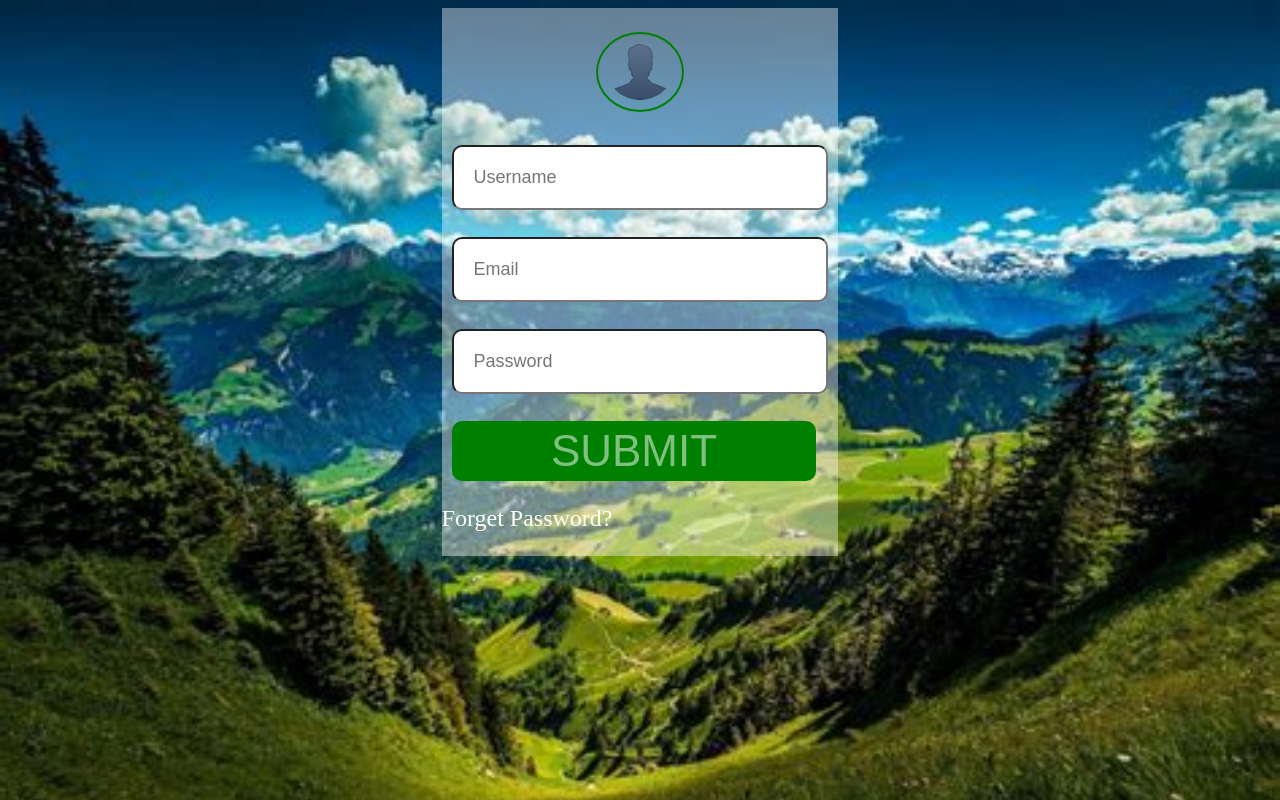
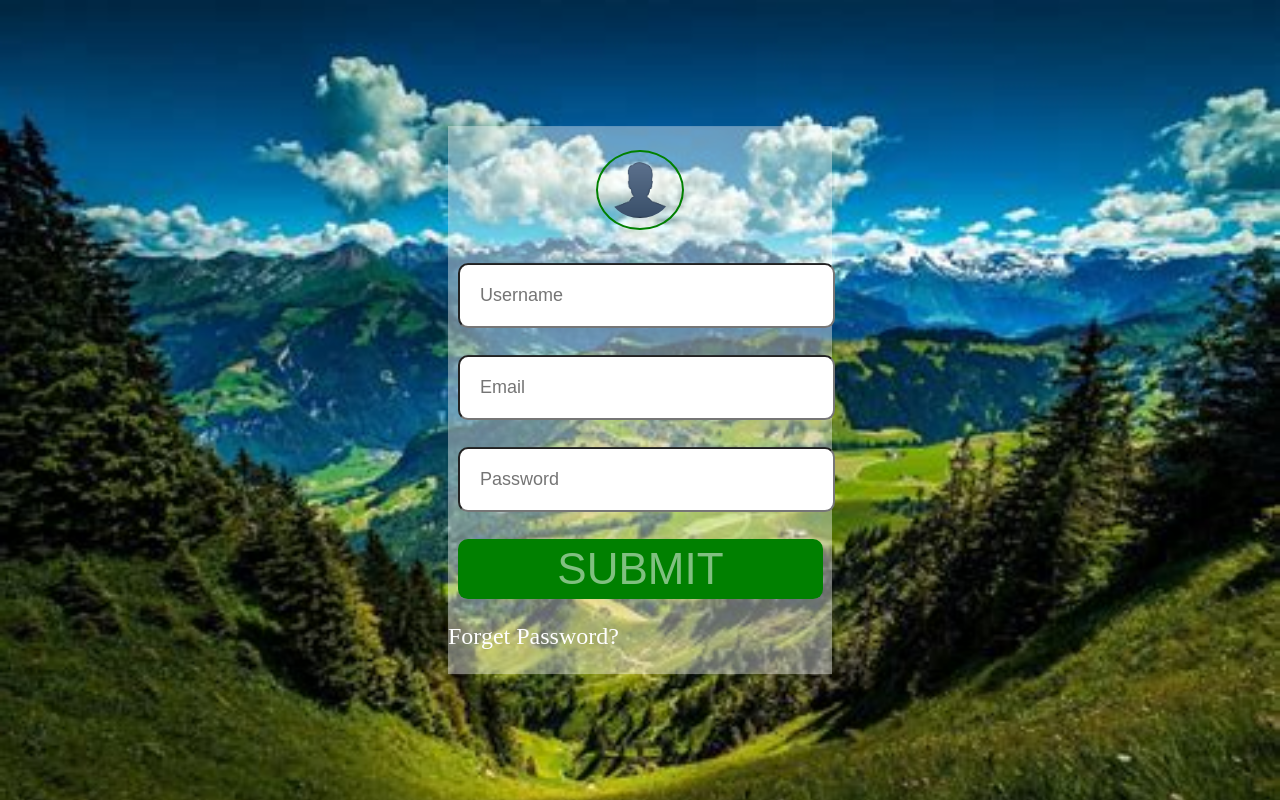
Before and after one commit to Narsingh22/login-page, a plain HTML site: page index.html in a window 1280 px wide. Drawn offline with Linux system fonts and the light colour scheme.

Commit message:
set it's position

```diff
--- a/index.html
+++ b/index.html
@@ -5,7 +5,7 @@
     <meta http-equiv="X-UA-Compatible" content="IE=edge">
     <meta name="viewport" content="width=device-width, initial-scale=1.0">
     <title>Login Page</title>
-    <link rel="stylesheet" href="index.css">
+    <link rel="stylesheet" href="styles.css">
 </head>
 <body>
     <div class="interface">
--- a/styles.css
+++ b/styles.css
@@ -3,12 +3,15 @@ body {
     background-size: cover;
     background-repeat: no-repeat;
     font-size: 24px;
-    display: flex;
-    justify-content: center;
 }
 
 div.interface {
     background-color: rgba(255, 255, 255, 0.4);
+    width: 30%;
+    position: absolute;
+    top: 50%;
+    left: 50%;
+    transform: translate(-50%, -50%)
 }
 
 .image {
```
